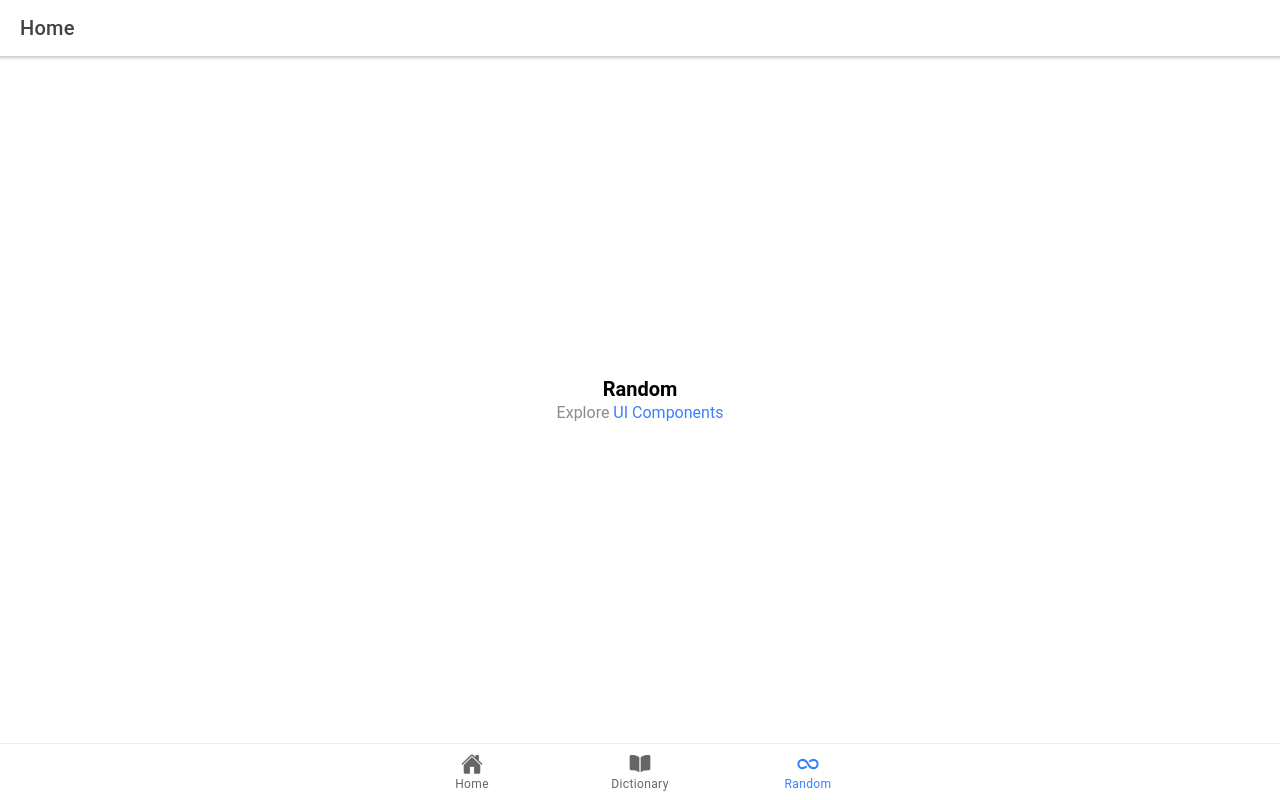
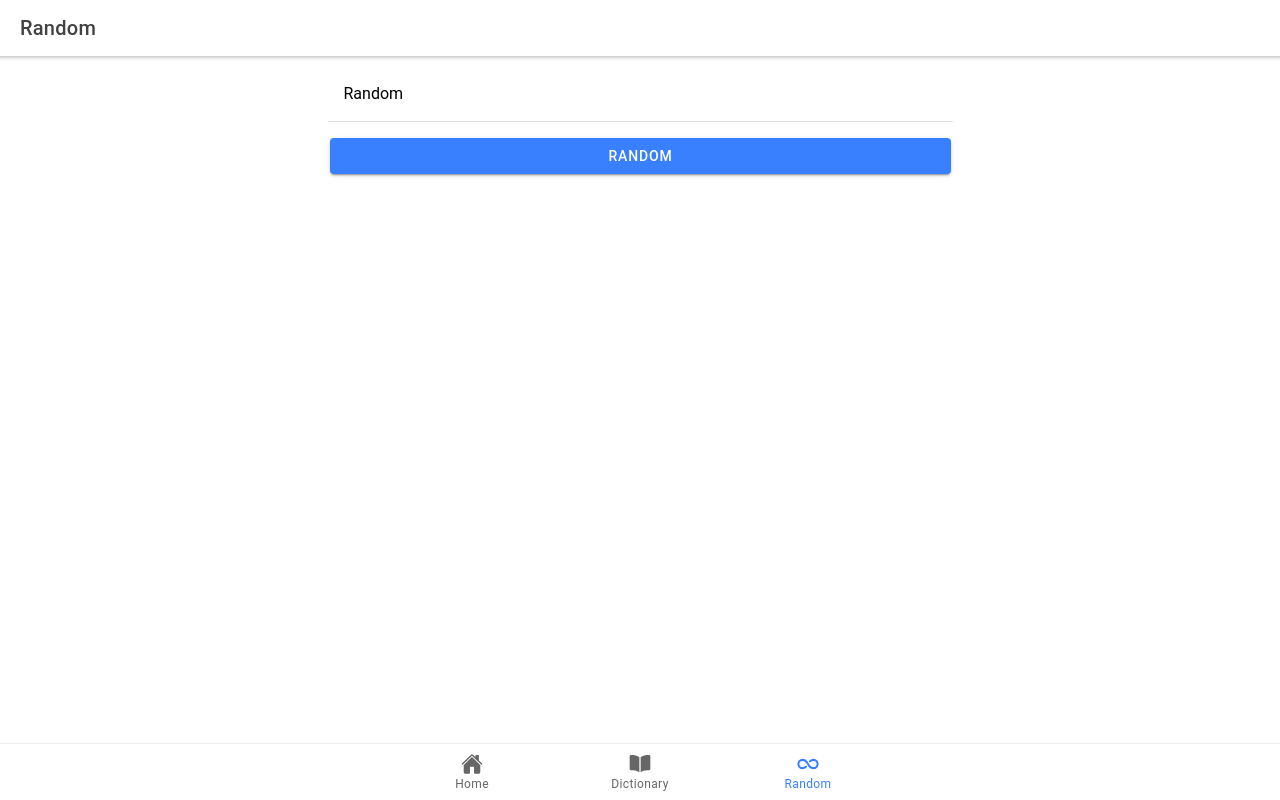
Before and after one commit to cevaris/random-app-js, a React (Create React App) app in the folder app/: page /random in a window 1280 px wide. Built offline with nearby package versions, Linux system fonts and the light colour scheme.

Commit message:
working on Random form

```diff
--- a/app/package.json
+++ b/app/package.json
@@ -22,6 +22,7 @@
     "ionicons": "^5.0.0",
     "react": "^16.13.0",
     "react-dom": "^16.13.0",
+    "react-hook-form": "^6.9.2",
     "react-router": "^5.1.2",
     "react-router-dom": "^5.1.2",
     "react-scripts": "3.4.0",
--- a/app/src/App.tsx
+++ b/app/src/App.tsx
@@ -25,13 +25,10 @@ import { book, home, infinite } from 'ionicons/icons';
 import React from 'react';
 import { Redirect, Route } from 'react-router-dom';
 import HomeTab from './pages/HomeTab';
-import RandomTab from './pages/Random';
+import RandomTab from './pages/RandomTab';
 import WordSearchTab from './pages/WordSearchTab';
 /* Theme variables */
 import './theme/variables.css';
-
-
-
 
 
 const App: React.FC = () => (
--- /dev/null
+++ b/app/src/containers/RandomContainer.tsx
@@ -0,0 +1,38 @@
+import { IonButton, IonCol, IonGrid, IonInput, IonItem, IonLabel, IonRow } from "@ionic/react";
+import React from "react";
+import { Controller, useForm } from 'react-hook-form';
+
+const RandomContainer: React.FC = () => {
+    const { control, handleSubmit } = useForm();
+
+    const registerUser = (data: any) => {
+        console.log('creating a new user account with: ', data);
+    }
+
+    return (
+        <IonGrid>
+            <IonRow>
+                <IonCol size="3"></IonCol>
+                <IonCol>
+                    <form onSubmit={handleSubmit(registerUser)}>
+                        <IonItem>
+                            <IonLabel position="floating">Random</IonLabel>
+                            <Controller
+                                as={<IonInput type="number" />}
+                                name="name"
+                                defaultValue=""
+                                control={control}
+                                onChangeName="onIonChange"
+                            />
+                        </IonItem>
+                        <IonButton expand="block" type="submit" className="ion-margin-top">
+                            Random
+                        </IonButton>
+                    </form>
+                </IonCol>
+                <IonCol size="3"></IonCol>
+            </IonRow>
+        </IonGrid>
+    );
+};
+export default RandomContainer;
--- a/app/src/pages/Random.tsx
+++ b/app/src/pages/RandomTab.tsx
@@ -1,22 +1,22 @@
 import { IonContent, IonHeader, IonPage, IonTitle, IonToolbar } from '@ionic/react';
 import React from 'react';
-import ExploreContainer from '../containers/ExploreContainer';
+import RandomContainer from '../containers/RandomContainer';
 
 const RandomTab: React.FC = () => {
   return (
     <IonPage>
       <IonHeader>
         <IonToolbar>
-          <IonTitle>Home</IonTitle>
+          <IonTitle>Random</IonTitle>
         </IonToolbar>
       </IonHeader>
       <IonContent fullscreen>
         <IonHeader collapse="condense">
           <IonToolbar>
-            <IonTitle size="large">Home</IonTitle>
+            <IonTitle size="large">Random</IonTitle>
           </IonToolbar>
         </IonHeader>
-        <ExploreContainer name="Random" />
+        <RandomContainer />
       </IonContent>
     </IonPage>
   );
```
Also changed, not shown: 1 other file (tests, documents, lock files or other folders).
